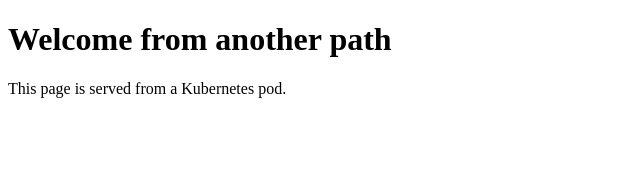
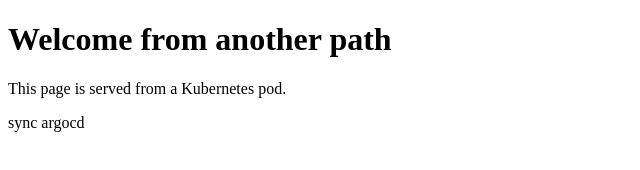
Before and after one commit to merhan123/argocd, a plain HTML site: page simple flask/index.html in a window 1280 px wide. Shown: the full height of the page, 0-640 px from the left. Drawn offline with Linux system fonts and the light colour scheme.

Commit message:
argocd sync

```diff
--- a/simple flask/index.html
+++ b/simple flask/index.html
@@ -8,5 +8,6 @@
 <body>
     <h1>Welcome from another path</h1>
     <p>This page is served from a Kubernetes pod.</p>
+    <p>sync argocd</p>
 </body>
 </html>
```
